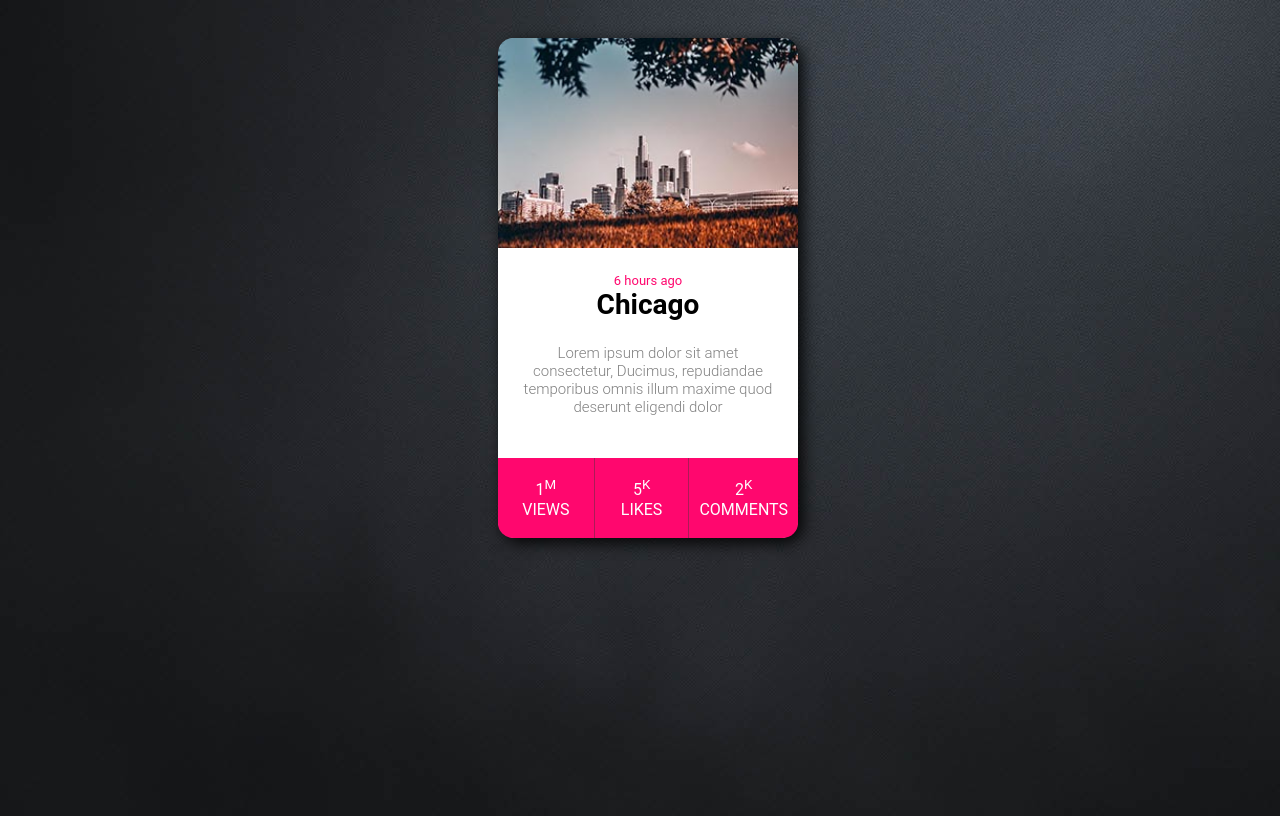
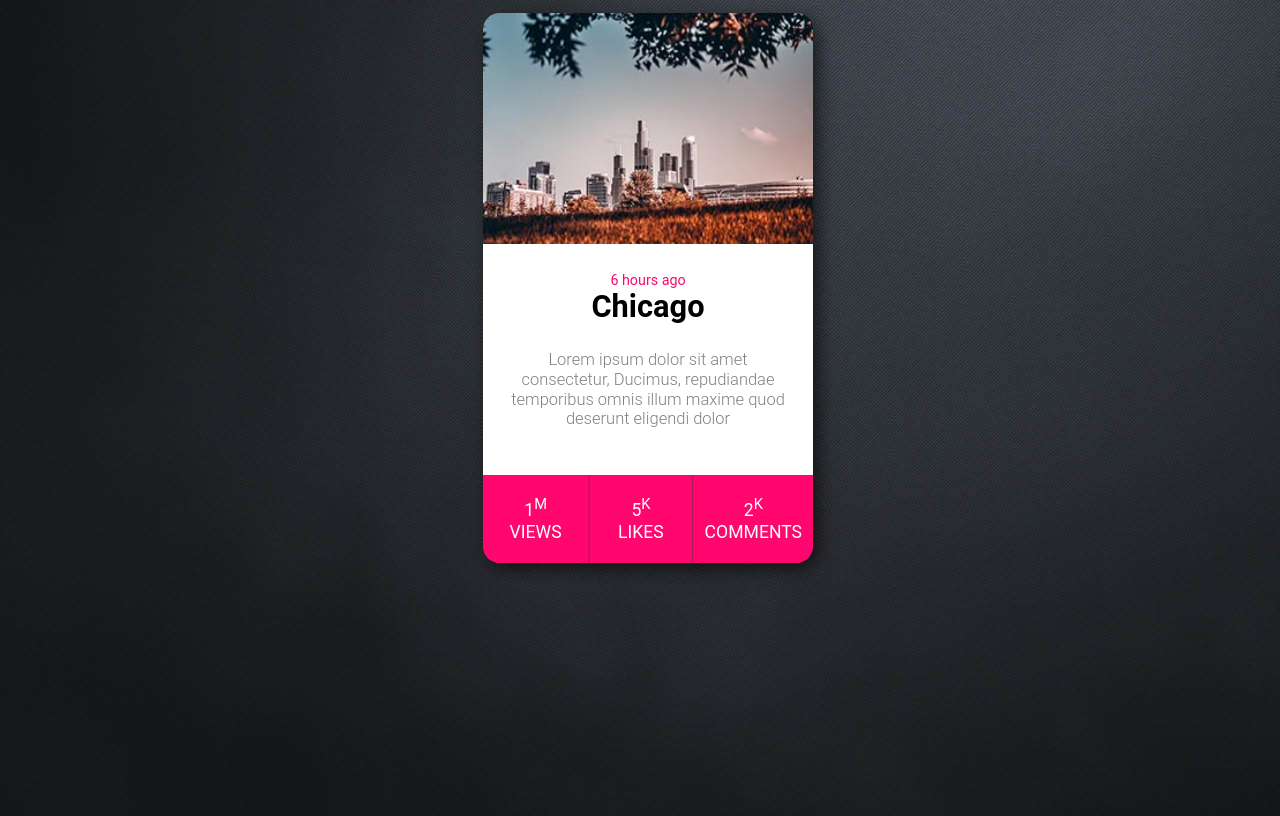
Before and after one commit to georgekj98/RPG-Hover-Card, a plain HTML site: page index.html in a window 1280 px wide. In both pictures the pointer is over the element 648 px from the left and 288 px from the top of the page. Drawn offline with Linux system fonts and the light colour scheme.

Commit message:
Added hover transition to card

```diff
--- a/style.css
+++ b/style.css
@@ -22,6 +22,9 @@ body{
     font-family: roboto;
     box-shadow: 5px 5px 15px rgba(0,0,0,0.9);
     margin: 30px;
+
+    transition: 0.5s ease;
+    cursor: pointer;
 
 
 }
@@ -79,3 +82,8 @@ body{
   border-left: 1px solid rgb(172, 26, 87);
   border-right: 1px solid rgb(172, 26, 87);
 }
+
+.card:hover{
+    transform: scale(1.10);
+    box-shadow: 5px 5px 15px rgba(0,0,0,0.6);
+}
```
